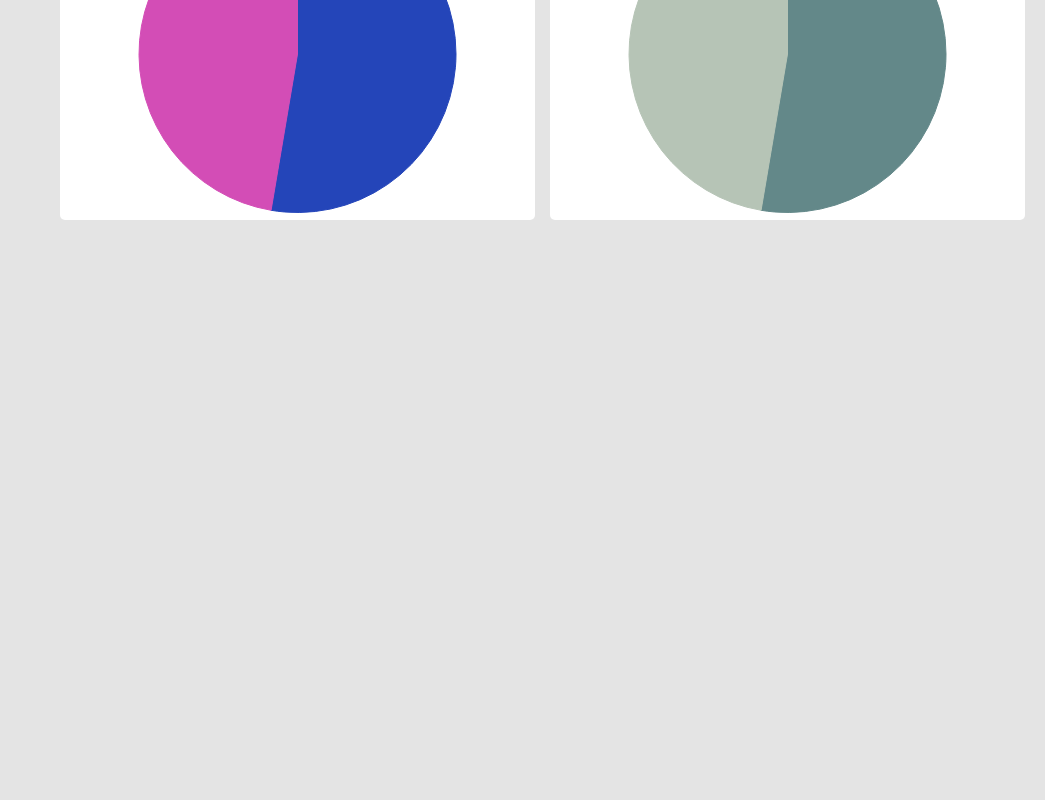
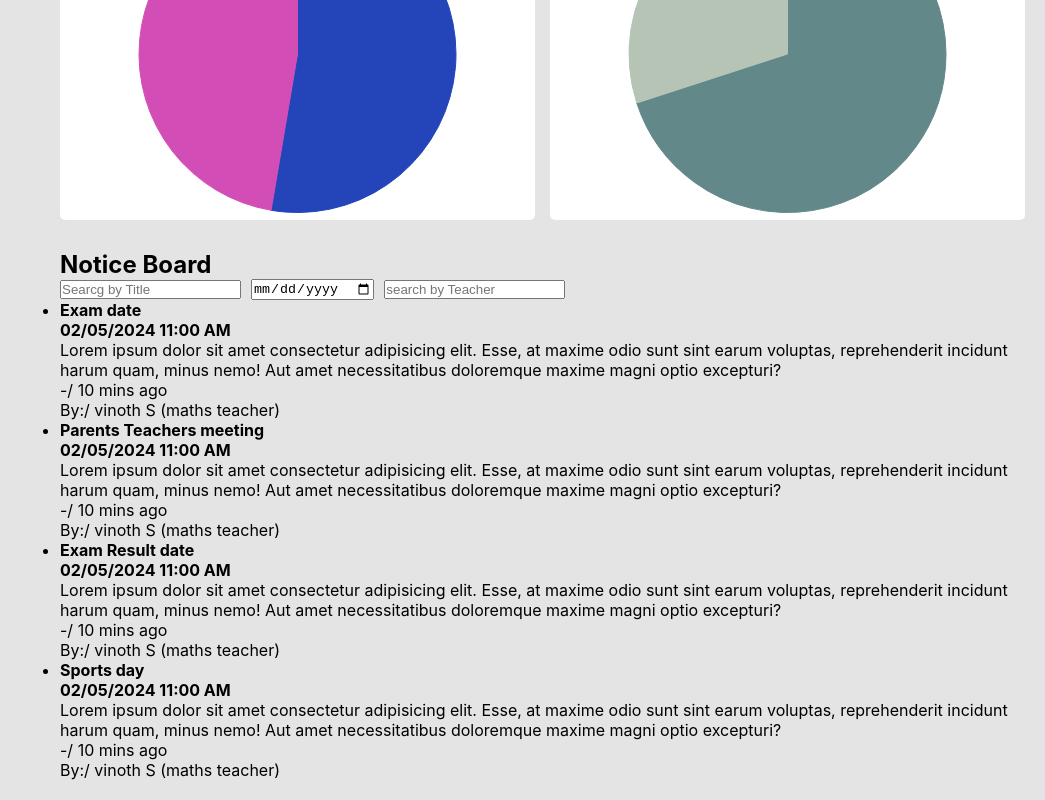
Before and after one commit to Vinoth82003/school_frontend, a React (Create React App) app: page / in a window 1280 px wide. Shown: the part 889-1689 px from the top of the page, without its empty margins (235-1280 px from the left). Before the commit the page ends 1129 px from the top, so only its background shows below. Built offline with nearby package versions, Linux system fonts and the light colour scheme.

Commit message:
notice board added in Adminjsx component

```diff
--- a/src/Components/Admin.jsx
+++ b/src/Components/Admin.jsx
@@ -3,7 +3,6 @@ import "../css/admin.css";
 import { FontAwesomeIcon } from "@fortawesome/react-fontawesome";
 import {
   faCloudDownloadAlt,
-  faPlusCircle,
   faRefresh,
   faUserGraduate,
 } from "@fortawesome/free-solid-svg-icons";
@@ -92,7 +91,7 @@ const Admin = () => {
           datasets: [
             {
               label: "Strength",
-              data: [790, 710], // Assuming 150000 collected in Jul
+              data: [350, 150], // Assuming 150000 collected in Jul
               backgroundColor: ["#638889", "#B6C4B6"], // Male and Female colors
               borderColor: ["#638889", "#B6C4B6"], // Border colors
               borderWidth: 1,
@@ -308,11 +307,114 @@ const Admin = () => {
                   <FontAwesomeIcon icon={faRefresh} />
                 </div>
                 <div className="download">
-                  <FontAwesomeIcon icon={faPlusCircle} />
+                  <FontAwesomeIcon icon={faCloudDownloadAlt} />
                 </div>
               </div>
             </div>
             <TeacherChart />
+          </div>
+        </section>
+        <section className="chart_containers notice_board">
+          <div className="board">
+            <div className="board_header">
+              <h2 className="board_title">Notice Board</h2>
+              <div className="options">
+                <input
+                  type="search"
+                  name="byTitle"
+                  id="byTitle"
+                  placeholder="Searcg by Title"
+                  className="input"
+                />
+                <input
+                  type="date"
+                  name="byDate"
+                  id="byDate"
+                  className="input"
+                />
+                <input
+                  type="search"
+                  name="byTeacher"
+                  id="byTeacher"
+                  placeholder="search by Teacher"
+                  className="input"
+                />
+              </div>
+            </div>
+            <ul className="board_body">
+              <li className="notice">
+                <div className="notice_header">
+                  <h4 className="notice_title">Exam date</h4>
+                  <h4 className="notice_dateTime">02/05/2024 11:00 AM</h4>
+                </div>
+                <div className="notice_body">
+                  <p className="content">
+                    Lorem ipsum dolor sit amet consectetur adipisicing elit.
+                    Esse, at maxime odio sunt sint earum voluptas, reprehenderit
+                    incidunt harum quam, minus nemo! Aut amet necessitatibus
+                    doloremque maxime magni optio excepturi?
+                  </p>
+                </div>
+                <div className="notice_header foot">
+                  <p className="timeAgo">-/ 10 mins ago</p>
+                  <p className="postedBy">By:/ vinoth S (maths teacher)</p>
+                </div>
+              </li>
+              <li className="notice">
+                <div className="notice_header">
+                  <h4 className="notice_title">Parents Teachers meeting</h4>
+                  <h4 className="notice_dateTime">02/05/2024 11:00 AM</h4>
+                </div>
+                <div className="notice_body">
+                  <p className="content">
+                    Lorem ipsum dolor sit amet consectetur adipisicing elit.
+                    Esse, at maxime odio sunt sint earum voluptas, reprehenderit
+                    incidunt harum quam, minus nemo! Aut amet necessitatibus
+                    doloremque maxime magni optio excepturi?
+                  </p>
+                </div>
+                <div className="notice_header foot">
+                  <p className="timeAgo">-/ 10 mins ago</p>
+                  <p className="postedBy">By:/ vinoth S (maths teacher)</p>
+                </div>
+              </li>
+              <li className="notice">
+                <div className="notice_header">
+                  <h4 className="notice_title">Exam Result date</h4>
+                  <h4 className="notice_dateTime">02/05/2024 11:00 AM</h4>
+                </div>
+                <div className="notice_body">
+                  <p className="content">
+                    Lorem ipsum dolor sit amet consectetur adipisicing elit.
+                    Esse, at maxime odio sunt sint earum voluptas, reprehenderit
+                    incidunt harum quam, minus nemo! Aut amet necessitatibus
+                    doloremque maxime magni optio excepturi?
+                  </p>
+                </div>
+                <div className="notice_header foot">
+                  <p className="timeAgo">-/ 10 mins ago</p>
+                  <p className="postedBy">By:/ vinoth S (maths teacher)</p>
+                </div>
+              </li>
+              <li className="notice">
+                <div className="notice_header">
+                  <h4 className="notice_title">Sports day</h4>
+                  <h4 className="notice_dateTime">02/05/2024 11:00 AM</h4>
+                </div>
+                <div className="notice_body">
+                  <p className="content">
+                    Lorem ipsum dolor sit amet consectetur adipisicing elit.
+                    Esse, at maxime odio sunt sint earum voluptas, reprehenderit
+                    incidunt harum quam, minus nemo! Aut amet necessitatibus
+                    doloremque maxime magni optio excepturi?
+                  </p>
+                </div>
+                <div className="notice_header foot">
+                  <p className="timeAgo">-/ 10 mins ago</p>
+                  <p className="postedBy">By:/ vinoth S (maths teacher)</p>
+                </div>
+              </li>
+            </ul>
           </div>
         </section>
       </main>
```
